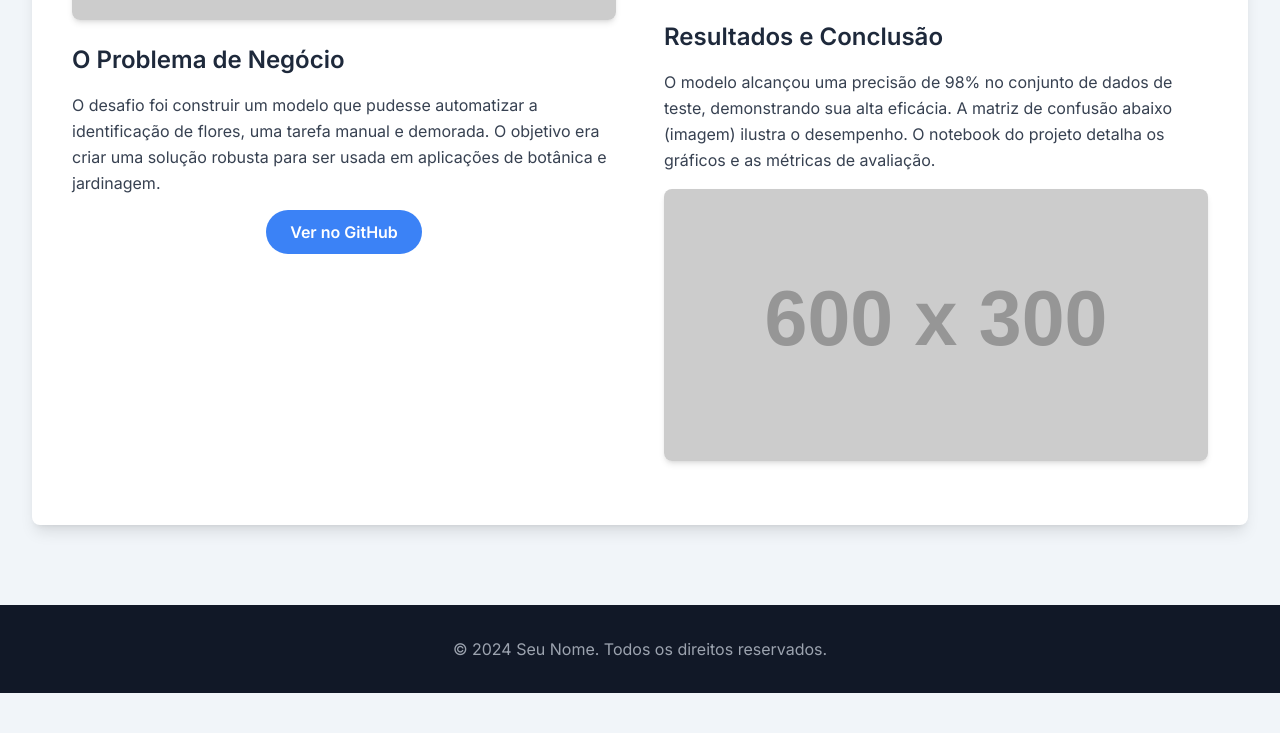
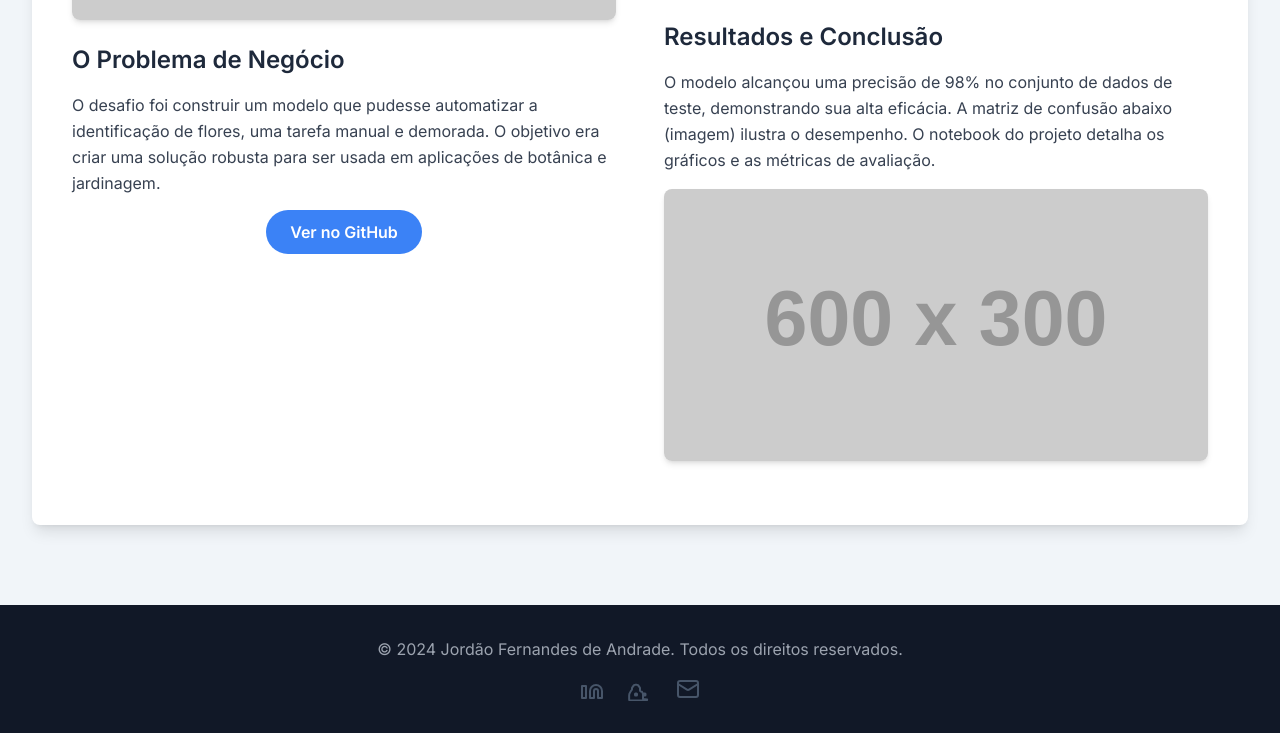
Before and after one commit to JF-Andrade/JF-Andrade.github.io, a plain HTML site: page projects/projeto-de-classificacao.html in a window 1280 px wide. Shown: the part 724-1457 px from the top of the page. Before the commit the page ends 1417 px from the top, so only its background shows below. Drawn offline with nearby package versions, Linux system fonts and the light colour scheme; placeholder pictures from the web are drawn by us.

Commit message:
Update projeto-de-classificacao.html

```diff
--- a/projects/projeto-de-classificacao.html
+++ b/projects/projeto-de-classificacao.html
@@ -17,9 +17,10 @@
     <!-- Seção do Cabeçalho e Navegação (Consistente) -->
     <header class="bg-white shadow-sm p-4 md:px-8 border-b border-gray-200">
         <nav class="container mx-auto flex justify-between items-center">
-            <a href="../index.html" class="text-xl font-bold text-gray-900">Seu Nome</a>
+            <a href="../index.html" class="text-xl font-bold text-gray-900">Jordão Fernandes de Andrade</a>
             <div class="flex space-x-6 md:space-x-8 text-gray-600 font-medium">
                 <a href="../projects.html" class="hover:text-gray-900 transition-colors duration-200">Projetos</a>
+                <a href="../resume.html" class="hover:text-gray-900 transition-colors duration-200">Currículo</a>
                 <a href="../about.html" class="hover:text-gray-900 transition-colors duration-200">Sobre Mim</a>
                 <a href="../contact.html" class="hover:text-gray-900 transition-colors duration-200">Contato</a>
             </div>
@@ -48,7 +49,7 @@
                         para ser usada em aplicações de botânica e jardinagem.
                     </p>
                     <div class="text-center mt-6">
-                        <a href="https://github.com/seu-perfil/projeto-de-classificacao" target="_blank" rel="noopener noreferrer" class="btn-primary">
+                        <a href="https://github.com/JF-Andrade/classificador-de-flores" target="_blank" rel="noopener noreferrer" class="btn-primary">
                             Ver no GitHub
                         </a>
                     </div>
@@ -76,10 +77,21 @@
 
     </main>
 
-    <!-- Seção do Rodapé (Consistente) -->
+    <!-- Seção do Rodapé -->
     <footer class="bg-gray-900 text-gray-400 py-8 text-center">
         <div class="container mx-auto">
-            <p>&copy; 2024 Seu Nome. Todos os direitos reservados.</p>
+            <p>&copy; 2024 Jordão Fernandes de Andrade. Todos os direitos reservados.</p>
+            <div class="mt-4 flex justify-center space-x-6">
+                <a href="https://www.linkedin.com/in/jordaofernandes/" target="_blank" rel="noopener noreferrer" class="hover:text-white transition-colors duration-200">
+                    <svg xmlns="http://www.w3.org/2000/svg" width="24" height="24" viewBox="0 0 24 24" fill="none" stroke="currentColor" stroke-width="2" stroke-linecap="round" stroke-linejoin="round" class="lucide lucide-linkedin footer-icon"><path d="M16 8a6 6 0 0 1 6 6v7h-4v-7a2 2 0 0 0-2-2a2 2 0 0 0-2 2v7h-4v-7a6 6 0 0 1 6-6z"/><rect width="4" height="12" x="2" y="9"/></svg>
+                </a>
+                <a href="https://github.com/JF-Andrade" target="_blank" rel="noopener noreferrer" class="hover:text-white transition-colors duration-200">
+                    <svg xmlns="http://www.w3.org/2000/svg" width="24" height="24" viewBox="0 0 24 24" fill="none" stroke="currentColor" stroke-width="2" stroke-linecap="round" stroke-linejoin="round" class="lucide lucide-github footer-icon"><path d="M15 22v-4a4.8 4.8 0 0 0-1-3.21c-.53-.18-1-.31-1.4-.49a1 1 0 0 1-.6-.97V11a.8.8 0 0 1-.2-.5c-.38-.45-1.1-1.5-2-2.5a2 2 0 0 0-1-.3c-.23-.03-.5-.05-.8-.05c-.3 0-.57.02-.8.05a2 2 0 0 0-1 .3c-.9 1-1.62 2.05-2 2.5a.8.8 0 0 1-.2.5v1.23c0 .34-.14.67-.4.97-.48.6-1.02 1.3-1.44 2.11a4.81 4.81 0 0 0-1 3.21v4c0 .55.45 1 1 1h16c.55 0 1-.45 1-1Z"/><path d="M9 18a.5.5 0 0 1-.5.5h-1a.5.5 0 0 1-.5-.5v-1a.5.5 0 0 1 .5-.5h1a.5.5 0 0 1 .5.5v1Z"/><path d="M17.5 18a.5.5 0 0 1-.5.5h-1a.5.5 0 0 1-.5-.5v-1a.5.5 0 0 1 .5-.5h1a.5.5 0 0 1 .5.5v1Z"/></svg>
+                </a>
+                <a href="mailto:jordaoandrade@gmail.com" class="hover:text-white transition-colors duration-200">
+                    <svg xmlns="http://www.w3.org/2000/svg" width="24" height="24" viewBox="0 0 24 24" fill="none" stroke="currentColor" stroke-width="2" stroke-linecap="round" stroke-linejoin="round" class="lucide lucide-mail footer-icon"><rect width="20" height="16" x="2" y="4" rx="2"/><path d="m22 7-8.97 5.7a1.94 1.94 0 0 1-2.06 0L2 7"/></svg>
+                </a>
+            </div>
         </div>
     </footer>
 </body>
```
